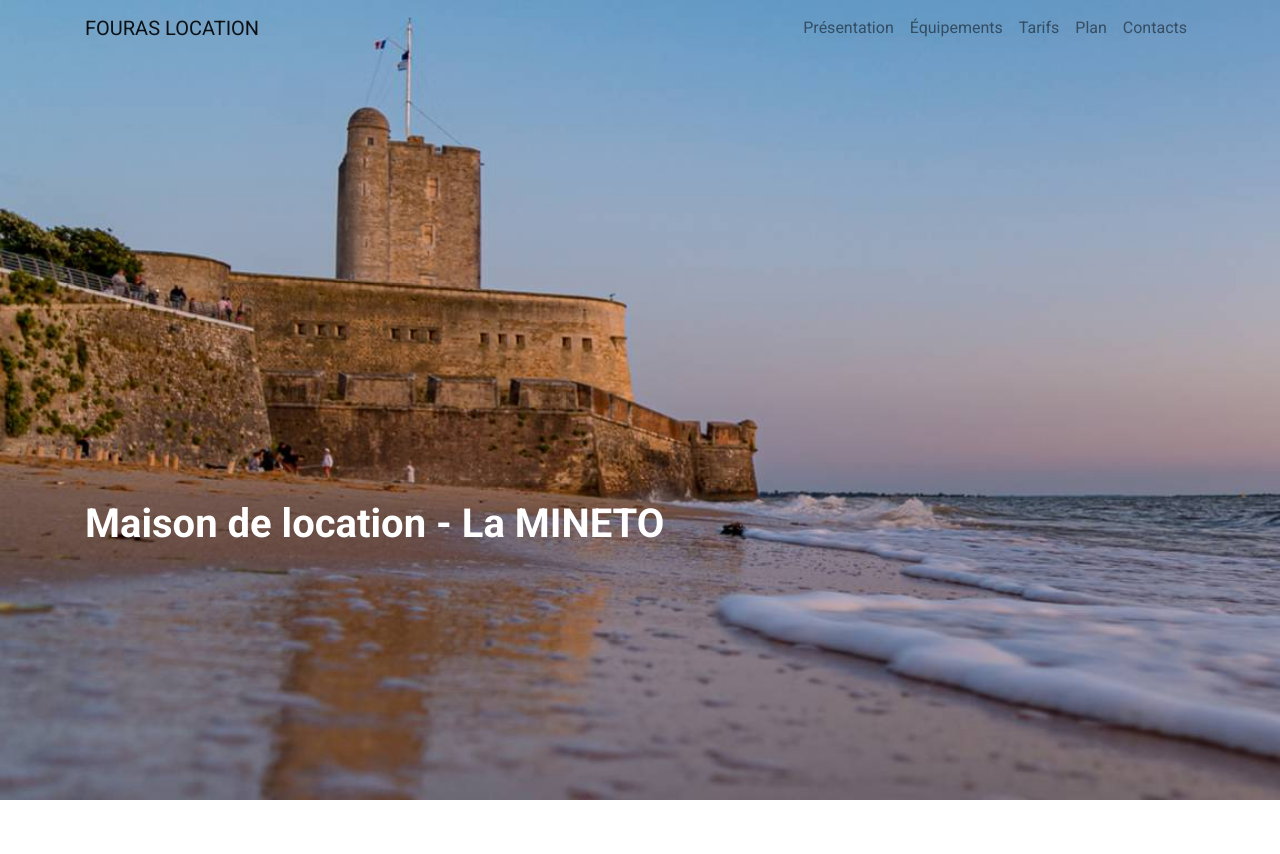
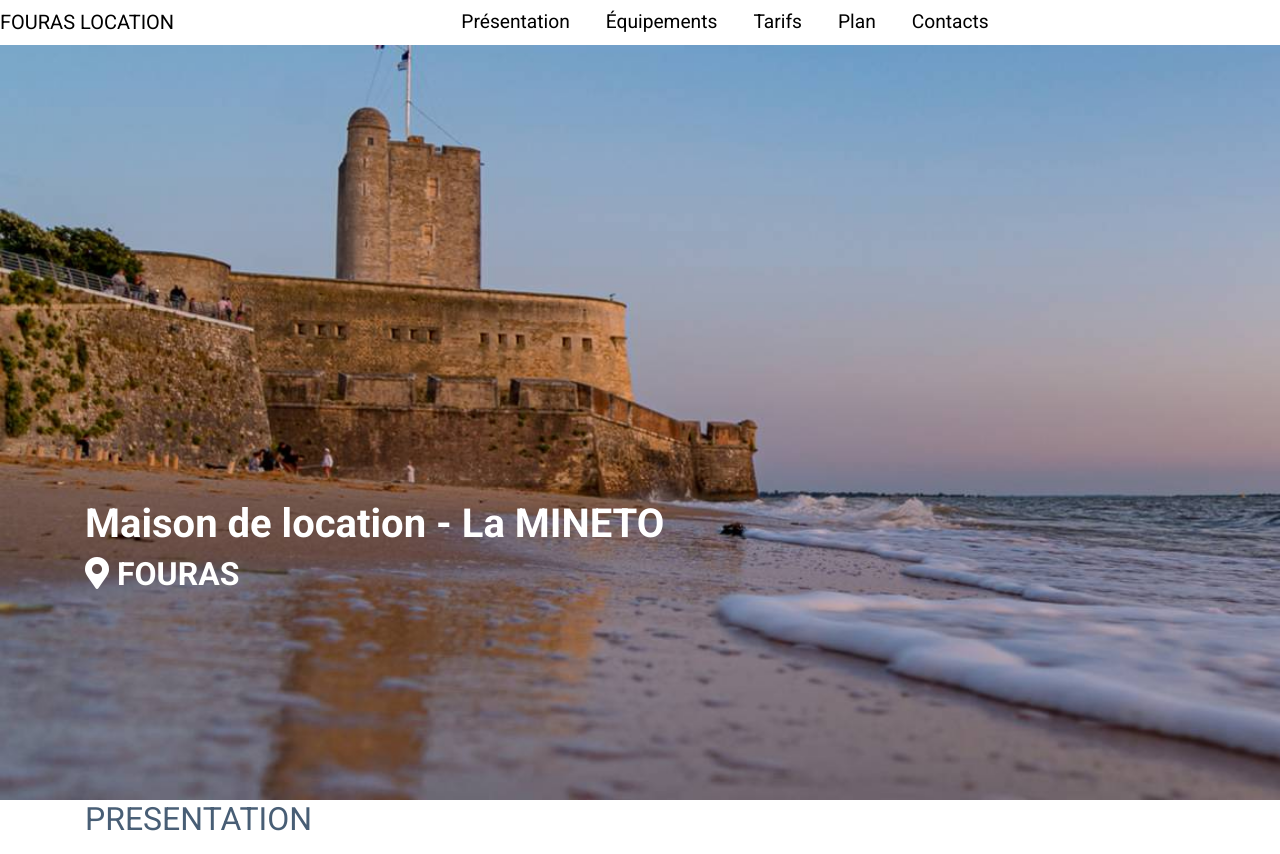
Before and after one commit to johan-joubert/fourasLocation, a plain HTML site: page index.html in a window 1280 px wide. Before the commit the page ends 800 px from the top, so only its background shows below. Drawn offline with nearby package versions, Linux system fonts and the light colour scheme.

Commit message:
modif nav, add 'fours'

```diff
--- a/index.html
+++ b/index.html
@@ -18,14 +18,13 @@
         <header>
             <!--Nav bar-->
 
-            <nav class="navbar navbar-expand-lg navbar-light  fixed-top">
-                <div class="container">
+            <nav class="navbar navbar-expand-lg   fixed-top">
                     <button class="navbar-toggler" type="button" data-toggle="collapse" data-target="#navbarTogglerDemo01" aria-controls="navbarTogglerDemo01" aria-expanded="false" aria-label="Toggle navigation">
                         <span class="navbar-toggler-icon"></span>
                       </button>
                       <a class="navbar-brand" href="#">FOURAS LOCATION</a>
                       <div class="collapse navbar-collapse" id="navbarTogglerDemo01">
-                        <ul class="navbar-nav ml-auto">
+                        <ul class="navbar-nav ">
                           <li class="nav-item">
                             <a class="nav-link" href="#">Présentation</a>
                           </li>
@@ -43,14 +42,13 @@
                           </li>
                         </ul>
                       </div>
-                </div>
               </nav>
 
               <!--Main title-->
               <div class="container">
                   <div class="row">
                       <div class="col-lg-12">
-                          <h1 class="main-title">Maison de location - La MINETO</h1>
+                          <h1 class="main-title">Maison de location - La MINETO <br> <span><i class="fas fa-map-marker-alt"></i> FOURAS</span></h1>
                       </div>
                   </div>
               </div>
@@ -59,6 +57,26 @@
         </header>
 
         <main>
+
+          <!--Presentation-->
+
+          <div class="container-xl">
+
+            <div class="row">
+
+              <div class="col-md-8">
+
+                <h2>PRESENTATION</h2>
+
+                <p></p>
+
+              </div>
+
+            </div>
+
+          </div>
+
+
         </main>
 
 
--- a/ressources/css/styles.css
+++ b/ressources/css/styles.css
@@ -6,14 +6,19 @@ body {
     margin: 0;
     padding: 0;
     font-family: 'Roboto', sans-serif;
+    color: #485E75
 }
 
 html {
     scroll-behavior: smooth;
 }
 
+a {
+    text-decoration: none;
+    color: #000;
+}
 
-/*HEADER*/
+/*==============================HEADER===============*/
 
 
 header {
@@ -23,15 +28,49 @@ header {
     height: 100vh;
 }
 
+/*Nav*/
 
-nav ul {
-    text-align: right;
+nav {
+    background-color: #fff;
 }
+
+.navbar {
+    margin: 0;
+    padding: 0;
+}
+
+.navbar-nav {
+    margin: auto;
+}
+
+
+.nav-item {
+    margin-right: 20px;
+    font-size: 1.2em;
+}
+
+.nav-link {
+    color: #000;
+    margin: 0;
+}
+
+.nav-link:hover {
+    background-color: #000;
+    color: #fff;
+}
+
+
+
+/*Main title*/
 
 .main-title {
     margin-top: 500px;
     font-weight: 700;
     color: #fff;
+}
+
+.main-title span {
+    font-size: 0.8em;
 }
 
 
@@ -41,22 +80,10 @@ nav ul {
 
 
 
-.jscolor1 {
-    color: #fff;
-}
-.jscolor2 {
-    color: #fff;
-}
-.jscolor3 {
-    color: #fff;
-}
-.jscolor4 {
-    color: #fff;
-}
 
 
 nav.scroll {
-    background-color: rgba(255, 255, 255, 0.9);
+    background-color: rgba(163, 28, 28, 0.9);
 }
 
 .codinggo.scroll {
```
